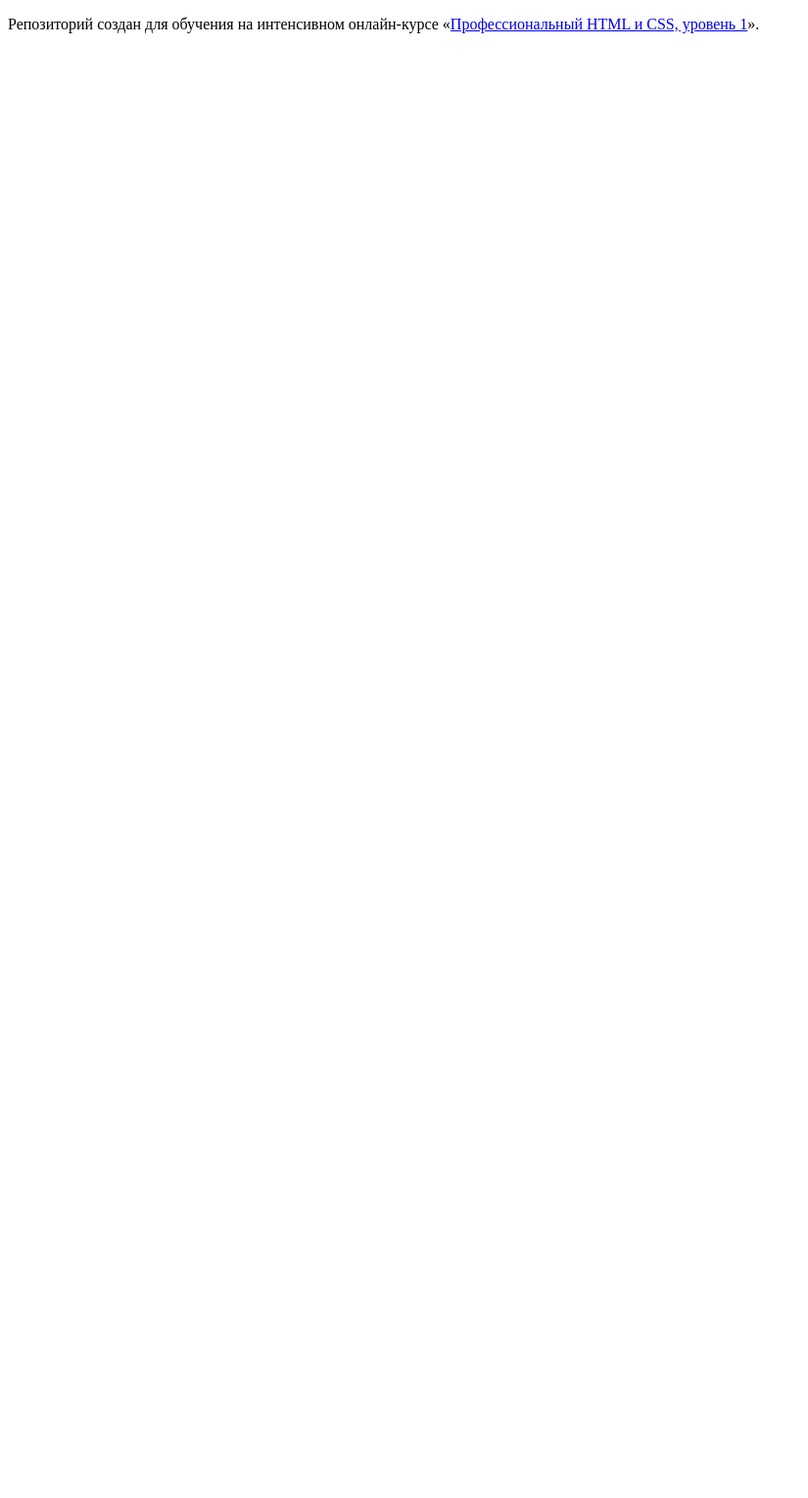
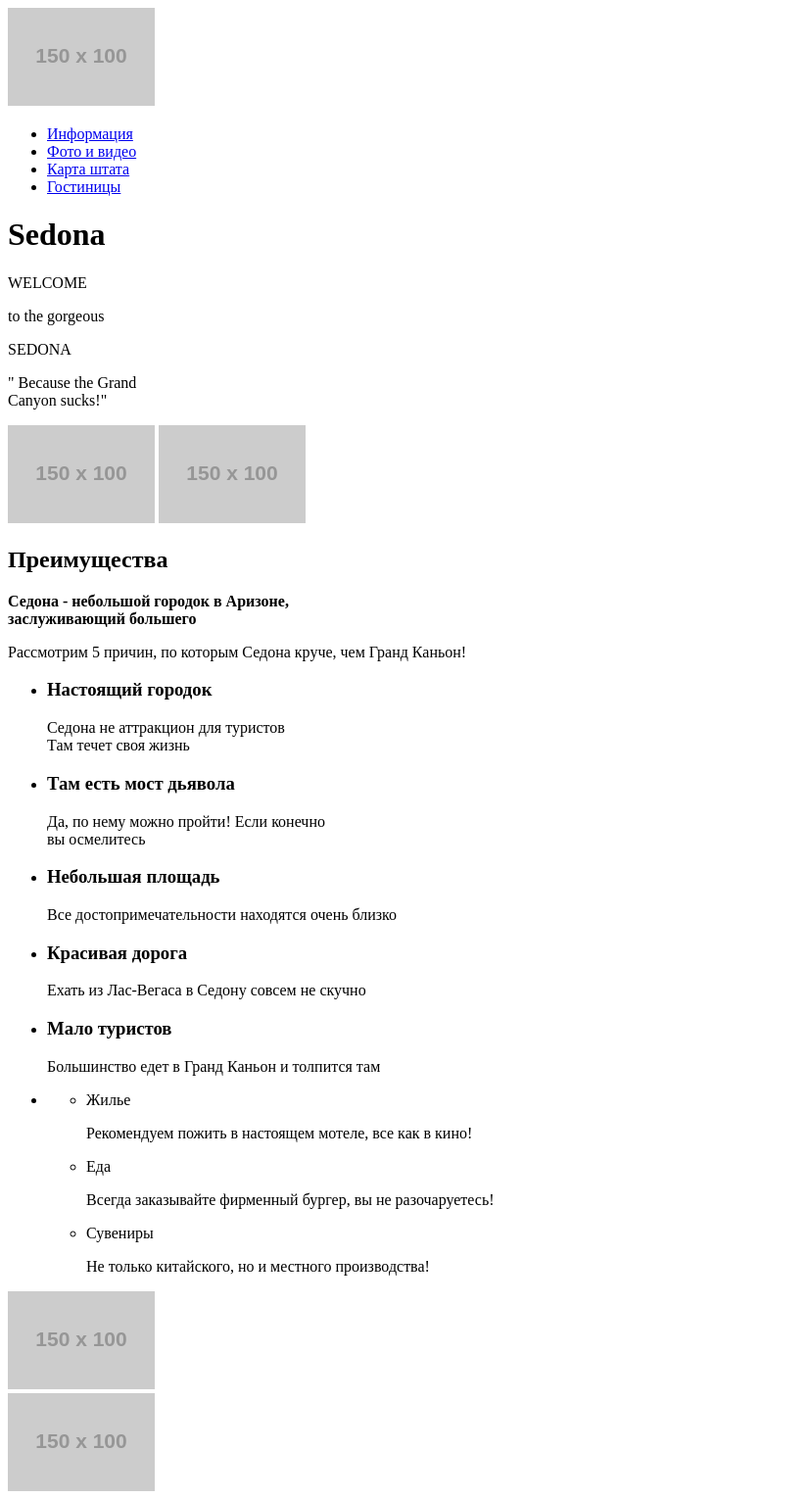
Before and after one commit to EllinaGl/116559-sedona, a plain HTML site: page index.html in a window 1280 px wide. Shown: the whole page at 98% size, without its empty margins (0-825 px from the left). Before the commit the page ends 800 px from the top, so only its background shows below. Drawn offline with Linux system fonts and the light colour scheme; placeholder pictures from the web are drawn by us.

Commit message:
сделано частично

```diff
--- a/index.html
+++ b/index.html
@@ -2,11 +2,98 @@
 <html lang="ru">
   <head>
     <meta charset="utf-8">
-    <title>HTML Academy: Седона</title>
+    <title>Седона</title>
   </head>
   <body>
+	<header class="main-header">
+		<nav class="main-navigation">
+			<a class="main-header-logo">
+			<img src="http://placehold.it/150x100" width="150" height="100" alt="City of Sedona">
+			</a>
+			<ul class="site-navigation">
+				<li><a href="info.html">Информация</a></li>
+				<li><a href="photoandvideo.html">Фото и видео</a></li>
+        <li><a href="statemap.html">Карта штата</a></li>
+        <li><a href="hotels.html">Гостиницы</a></li>
+			</ul>
+		</nav>
+		</header>
 
-    <p>Репозиторий создан для обучения на интенсивном онлайн‑курсе «<a href="https://htmlacademy.ru/intensive/htmlcss">Профессиональный HTML и CSS, уровень 1</a>».</p>
+	<main class="container">
+			<h1 class="visually-hidden">Sedona</h1>
+
+				<section class="welcome">
+					<div class="welcome">
+							<p>WELCOME</p>
+							<p>to the gorgeous</p>
+							<p>SEDONA</p>
+							<p>&quot Because the Grand<br> Canyon sucks!&quot</p>
+					</div>
+					<div class="main-photo">
+					<img class="main-photo" src="http://placehold.it/150x100" alt="Mountains of Sedona">
+					<img class="main-photo-mask" src="http://placehold.it/150x100">
+					</div>
+				</section>
+	<!--маска у фото, как ее делать?; section здесь не надо? -->
+
+				<section class="features">
+					<h2 class="visually-hidden">Преимущества</h2>
+						<div class="town">
+								<p><b>Седона - небольшой городок в Аризоне,<br>
+						заслуживающий большего</b></p>
+						</div>
+						<div class="??">
+								<p>Рассмотрим 5 причин, по которым Седона круче, чем Гранд Каньон!</p>
+						</div>
+						<ul class="features-list">
+								<li class="features-item">
+										<h3>Настоящий городок</h3>
+											<p>Седона не аттракцион для туристов<br>
+													Там течет своя жизнь</p>
+								</li>
+								<li class="features-item">
+										<h3>Там есть мост дьявола</h3>
+											<p>Да, по нему можно пройти! Если конечно<br> вы осмелитесь</p>
+								</li>
+			<!--br не нужен? -->
+
+								<li class="features-item">
+										<h3>Небольшая площадь</h3>
+											<p>Все достопримечательности находятся очень близко</p>
+								</li>
+								<li class="features-item">
+										<h3>Красивая дорога</h3>
+											<p>Ехать из Лас-Вегаса в Седону совсем не скучно</p>
+								</li>
+								<li class="features-item">
+										<h3>Мало туристов</h3>
+											<p>Большинство едет в Гранд Каньон и толпится там</p>
+								</li>
+								<li>
+										<ul class="features-list-add">
+											<li class="features-item-add">Жилье</li>
+												<p>Рекомендуем пожить в настоящем мотеле, все как в кино!</p>
+											<li class="features-item-add">Еда</li>
+												<p>Всегда заказывайте фирменный бургер, вы не разочаруетесь!</p>
+											<li class="features-item-add">Сувениры</li>
+												<p>Не только китайского, но и местного производства!</p>
+										</ul>
+								</li>
+						</ul>
+						<div class="photo1">
+						<img class="photo1" src="http://placehold.it/150x100" alt="Вид города">
+						</div>
+						<div class="photo2">
+						<img class="photo2" src="http://placehold.it/150x100" alt="Вид на горы">
+						</div>
+						<!--значки у "жилье", "еда"" и "сувениры"" - это не фото; картинки как лого; ссылки?-->
+				</section>
+
+	</main>
+	<footer>
+
+	</footer>
+
 
   </body>
 </html>
```
